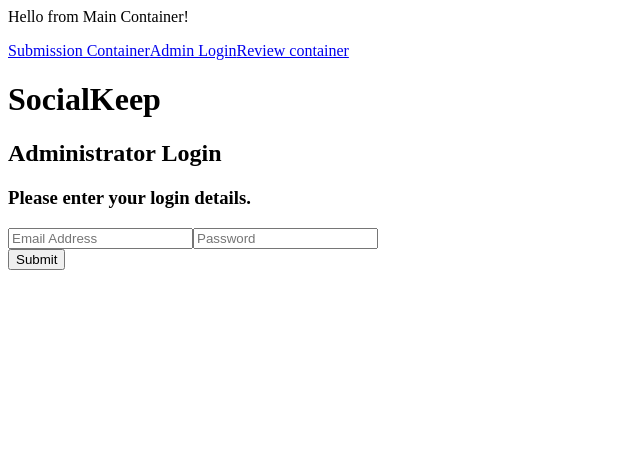
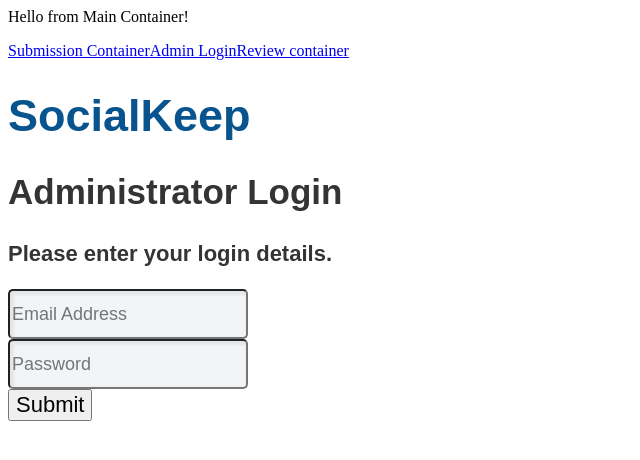
Before and after one commit to socialkeep/ska, a React app: page /adminlogin in a window 1280 px wide. Shown: the top 460 px of the page, without its empty margins (0-640 px from the left). Built offline with nearby package versions, Linux system fonts and the light colour scheme.

Commit message:
styling started

```diff
--- a/package.json
+++ b/package.json
@@ -27,6 +27,7 @@
     "express": "^4.16.4",
     "http": "0.0.0",
     "multer": "^1.4.1",
+    "node-sass": "^4.11.0",
     "nodemon": "^1.18.10",
     "path": "^0.12.7",
     "react": "^16.8.3",
--- a/src/client/components/AdminLoginComponent.jsx
+++ b/src/client/components/AdminLoginComponent.jsx
@@ -9,18 +9,15 @@
         <h2>Administrator Login</h2>
         <h3>Please enter your login details.</h3>
 
-        <input id="emailAddress" placeholder='Email Address' onChange={props.handleChange} value={props.email} type="text"/>
+        <input className="inputContactDetails" id="emailAddress" placeholder='Email Address' onChange={props.handleChange} value={props.email} type="text"/>
+        <br></br>
 
-        <input id="password" placeholder='Password' onChange={props.handleChange} value={props.password} type="text"/>
-        <div className='aws_cluster_form_container_button'>
+        <input className="inputContactDetails" id="password" placeholder='Password' onChange={props.handleChange} value={props.password} type="text"/>
+        <br></br>
 
-        <button className='buttons'>Submit</button>
+        <button className="standardBlueButton">Submit</button>
       </div>
 
-
-
-
-      </div>
     )
 }
 
--- a/src/client/components/App.jsx
+++ b/src/client/components/App.jsx
@@ -2,6 +2,7 @@
 import { BrowserRouter as Router } from 'react-router-dom';
 import NavigationContainer from '../containers/NavigationContainer.jsx';
 import MainContainer from '../containers/MainContainer.jsx';
+import * as styles from '../styles/App.scss'
 
 class App extends Component {
   constructor(props) {
--- a/src/client/components/SubmissionContainerComponents/ContactInfoComponent.jsx
+++ b/src/client/components/SubmissionContainerComponents/ContactInfoComponent.jsx
@@ -11,13 +11,16 @@
           <h2>Social Media Submissions</h2>
           <h3>Please enter your contact details, so we can share your social media post!</h3>
 
-          <input id="firstName" placeholder='First Name' onChange={props.handleTextChange} value={props.firstName} type="text"/>
+          <input className="inputContactDetails" id="firstName" placeholder='First Name' onChange={props.handleTextChange} value={props.firstName} type="text"/>
+          <br></br>
 
-          <input id="lastName" placeholder='Last Name' onChange={props.handleChange} value={props.lastName} type="text"/>
+          <input className="inputContactDetails" id="lastName" placeholder='Last Name' onChange={props.handleChange} value={props.lastName} type="text"/>
+          <br></br>
 
-          <input id="email" placeholder='Email Address' onChange={props.handleChange} value={props.email} type="text"/>
+          <input className="inputContactDetails" id="email" placeholder='Email Address' onChange={props.handleChange} value={props.email} type="text"/>
+          <br></br>
 
-          <button><Link to={`/submission/socialmediadetails`}>Continue</Link></button>
+          <button className="standardBlueButton"><Link to={`/submission/socialmediadetails`}>Continue</Link></button>
       </div>
     )
 }
--- a/src/client/components/SubmissionContainerComponents/SocialMediaComponent.jsx
+++ b/src/client/components/SubmissionContainerComponents/SocialMediaComponent.jsx
@@ -10,13 +10,16 @@
           <h2>Social Media Submissions</h2>
           <h3>Please enter a social handle for the platforms you would like your post to be featured on.</h3>
 
-          <input id="instagram" placeholder='Instagram' onChange={props.handleChange} value={props.instagram} type="text"/>
+          <input className="inputContactDetails" id="instagram" placeholder='Instagram' onChange={props.handleChange} value={props.instagram} type="text"/>
+          <br></br>
 
-          <input id="facebook" placeholder='Facebook' onChange={props.handleChange} value={props.facebook} type="text"/>
+          <input className="inputContactDetails" id="facebook" placeholder='Facebook' onChange={props.handleChange} value={props.facebook} type="text"/>
+          <br></br>
 
-          <input id="twitter" placeholder='Twitter' onChange={props.handleChange} value={props.twitter} type="text"/>
+          <input className="inputContactDetails" id="twitter" placeholder='Twitter' onChange={props.handleChange} value={props.twitter} type="text"/>
+          <br></br>
 
-          <button><Link to={`/submisssion/postandphotodetails`}>Continue</Link></button>
+          <button className="standardBlueButton"><Link to={`/submisssion/postandphotodetails`}>Continue</Link></button>
       </div>
 
     )
--- a/src/client/index.js
+++ b/src/client/index.js
@@ -6,6 +6,9 @@
 
 import store from './store/store.js'
 import App from './components/App.jsx';
+
+import './styles/App.scss';
+
 
 // uncomment so that webpack can bundle styles
 // import styles from './scss/application.scss';
--- /dev/null
+++ b/src/client/styles/App.scss
@@ -0,0 +1,85 @@
+@import "theme";
+
+
+//** --------- Fonts ------------------
+h1 {
+  font-family: Arial;
+  font-size: 45px;
+  color: $bluefont;
+}
+
+h2 {
+  font-family: Arial;
+  font-size: 35px;
+  color: $standard-font-black;
+}
+
+h3 {
+  font-family: Arial;
+  font-size: 22px;
+  color: $standard-font-black;
+}
+
+h4 {
+  font-family: Arial;
+  font-size: 18px;
+  color: $light-font-color;
+}
+
+h5 {
+  font-family: Arial;
+  font-size: 16px;
+  color: $light-font-color;
+}
+
+
+//** --------- Input Fields ------------------
+
+input {
+  font-family: Arial;
+  font-size: 18px;
+  color: $input-field-font-color;
+  background-color: $bg-color;
+  box-shadow: $input-fields-box-shadow;
+  border-radius: $border-radius;
+  height: 50px;
+}
+
+#inputContactDetails {
+  width: 350px
+}
+
+//** --------- Buttons ------------------
+
+button {
+  font-family: Arial;
+  font-size: 22px;
+}
+
+#rejectButton {
+  font-family: Arial;
+  font-size: 22px;
+  color: $button-red;
+  border: $button-red;
+}
+
+#acceptButton {
+  font-family: Arial;
+  font-size: 22px;
+  color: $button-green;
+  border: $button-green;
+}
+
+#standardBlueButton {
+  font-family: Arial;
+  font-size: 22px;
+  color: $bluefont;
+  background-color: $button-blue;
+}
+
+#pendingButton  {
+  font-family: Arial;
+  font-size: 22px;
+  color: $button-yellow;
+  border: $button-yellow;
+}
--- /dev/null
+++ b/src/client/styles/_theme.scss
@@ -0,0 +1,49 @@
+
+
+//background color
+$bg-color :#F2F5F7;
+
+
+
+
+
+
+$font-family: Arial;
+//**Font Colors
+
+//normal
+$standard-font-black: #343434;
+
+//blue logo color font
+$bluefont: #08548E;
+
+$input-field-font-color: #8E8A8A;
+
+//light grey fonts
+$light-font-color: #7C7A7A;
+
+//button color
+$button-blue: #CBECF4;
+$button-green: #64BC74;
+$button-red: #E31717;
+$button-yellow: #F2DA2A;
+
+//Rounded edges
+$border-radius: 5px;
+$input-fields-box-shadow: inset 2px 2px 2px 2px #E3E7E9;
+
+
+
+$bg-image: linear-gradient(60deg, #29323c 0%, #485563 100%);
+$graph-container-bg-color: lighten($bg-color, 3%);
+$border-color: darken($bg-color, 5%);
+
+/* ------ MENU ------ */
+// background-image:
+/* ------ SIDE PANEL ------ */
+
+$side-bar-width: 350px;
+
+/* ------ GRAPH ------ */
+$light-font-color:rgba(235, 228, 228, 0.932);
+$title-font: $font-family;
```
Also changed, not shown: 1 other file (tests, documents, lock files or other folders).
